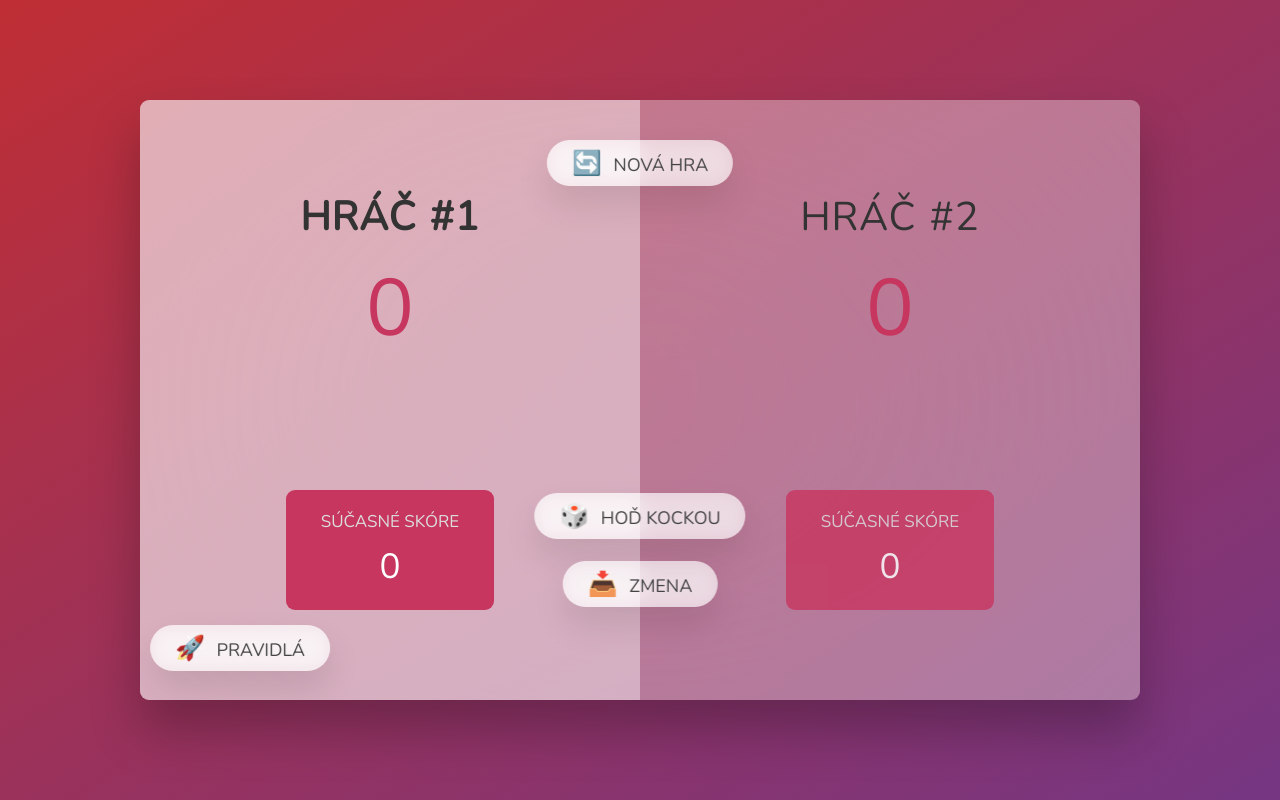
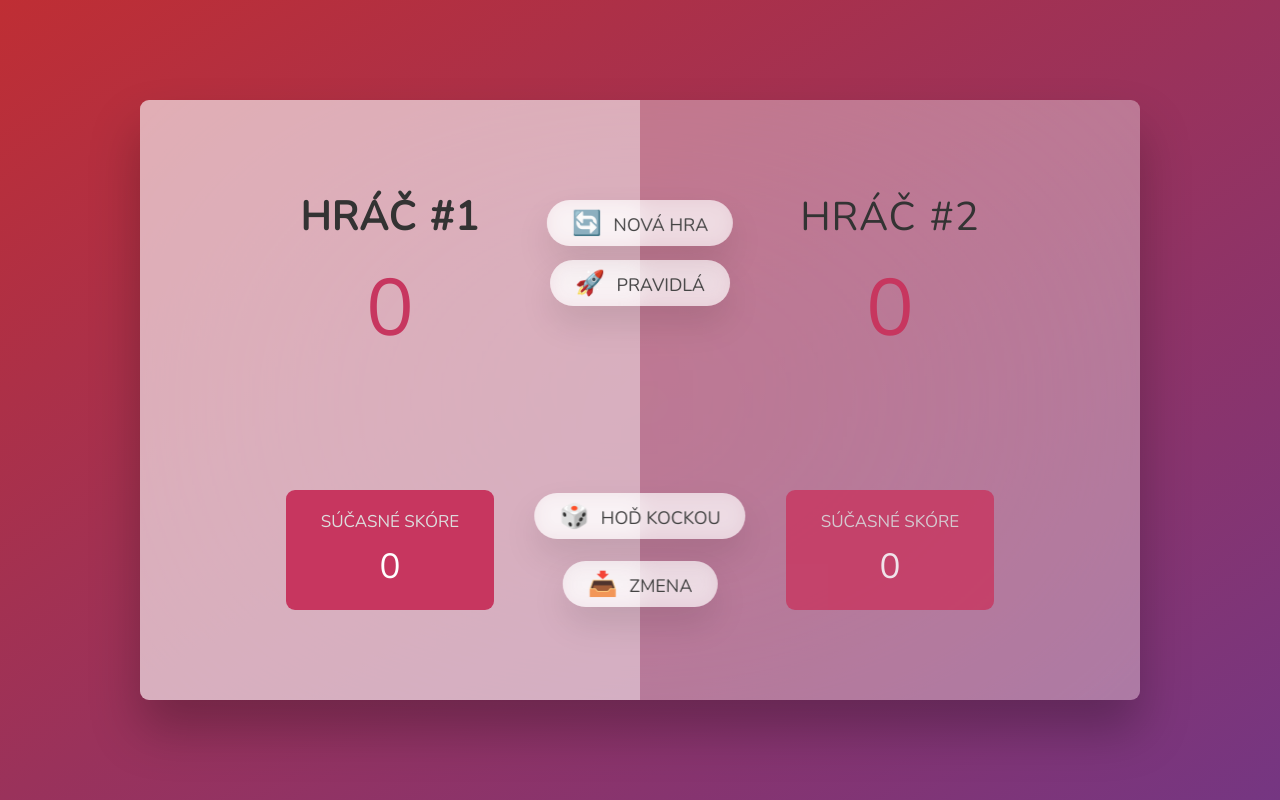
Before and after one commit to martin251021/pig-game, a plain HTML site: page index.html in a window 1280 px wide. Drawn offline with nearby package versions, Linux system fonts and the light colour scheme.

Commit message:
Update style.css

```diff
--- a/style.css
+++ b/style.css
@@ -130,7 +130,7 @@ main {
 }
 
 .btn--new {
-  top: 4rem;
+  top: 10rem;
 }
 .btn--roll {
   top: 39.3rem;
@@ -140,8 +140,8 @@ main {
 }
 
 .btn--rules {
-  top: 52.5rem;
-  left: 10%;
+  top: 16rem;
+
 
 }
 
```
